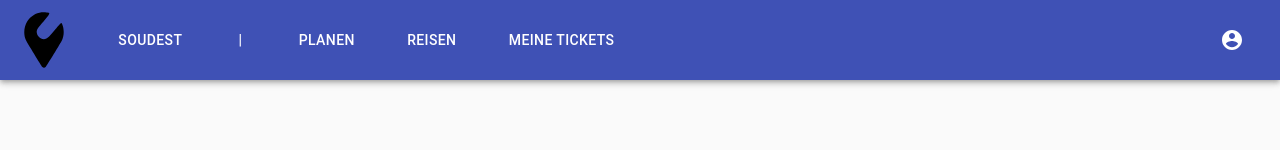
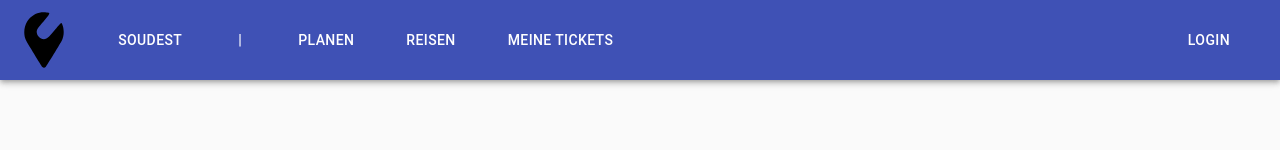
Before and after one commit to TomSeestern/soudest_frontend, a React (Create React App) app: page /#/SignIn in a window 1280 px wide. Shown: the top 150 px of the page. Built offline with nearby package versions, Linux system fonts and the light colour scheme.

Commit message:
Make AppBar Buttons dependent on Login State

```diff
--- a/package.json
+++ b/package.json
@@ -10,6 +10,7 @@
     "@testing-library/user-event": "^7.2.1",
     "clsx": "^1.1.0",
     "google-map-react": "^1.1.5",
+    "js-cookie": "^2.2.1",
     "moment": "^2.24.0",
     "prop-types": "^15.7.2",
     "query-string": "latest",
--- a/src/components/AppBar.js
+++ b/src/components/AppBar.js
@@ -14,6 +14,7 @@ import Menu from '@material-ui/core/Menu';
 import logo from "../img/SouDestLogo.svg";
 import '../css/AppBar.css';
 import {useHistory} from "react-router-dom";
+import Cookies from 'js-cookie';
 
 import Button from '@material-ui/core/Button';
 import ButtonGroup from "@material-ui/core/ButtonGroup";
@@ -32,7 +33,7 @@ const useStyles = makeStyles(theme => ({
 
 export default function MenuAppBar() {
     const classes = useStyles();
-    const [auth, setAuth] = React.useState(true);
+    const [auth, setAuth] = React.useState(false);
     const [anchorEl, setAnchorEl] = React.useState(null);
     const open = Boolean(anchorEl);
     const history = useHistory();
@@ -61,6 +62,32 @@ export default function MenuAppBar() {
         }
     };
 
+    const checkLoginStatus = (event) => {
+        let token = Cookies.get('jwt');
+        console.log("INFO: "+"token"+token);
+        if (typeof token !== 'undefined'){
+            var base64Url = token.split(".")[1];
+            var base64 = base64Url.replace(/-/g, "+").replace(/_/g, "/");
+            var jsonPayload = decodeURIComponent(
+                atob(base64)
+                    .split("")
+                    .map(function(c) {
+                        return "%" + ("00" + c.charCodeAt(0).toString(16)).slice(-2);
+                    })
+                    .join("")
+            );
+            console.log("INFO: "+"got Jwt: "+jsonPayload);
+            if (!auth){setAuth(true);}
+            return true;
+
+        }else{
+            console.log("INFO: "+"No JWT found");
+            if (auth){setAuth(false);}
+            return false;
+        }
+
+    };
+    checkLoginStatus();
     /*
     <FormGroup>
         <FormControlLabel
@@ -123,6 +150,11 @@ export default function MenuAppBar() {
                             </Menu>
                         </div>
                     )}
+                    {!auth && (
+                        <Button href="#/SignIn/"  id="login" variant="text" className="AppBarItems">
+                            Login
+                        </Button>
+                    )}
                 </Toolbar>
             </AppBar>
         </div>
--- a/src/css/AppBar.css
+++ b/src/css/AppBar.css
@@ -18,3 +18,8 @@
     flex-grow: 0.05;
     color: white !important;
 }
+
+#login{
+    margin-left:auto;
+    margin-right:0;
+}
```
Also changed, not shown: 1 other file (tests, documents, lock files or other folders).
